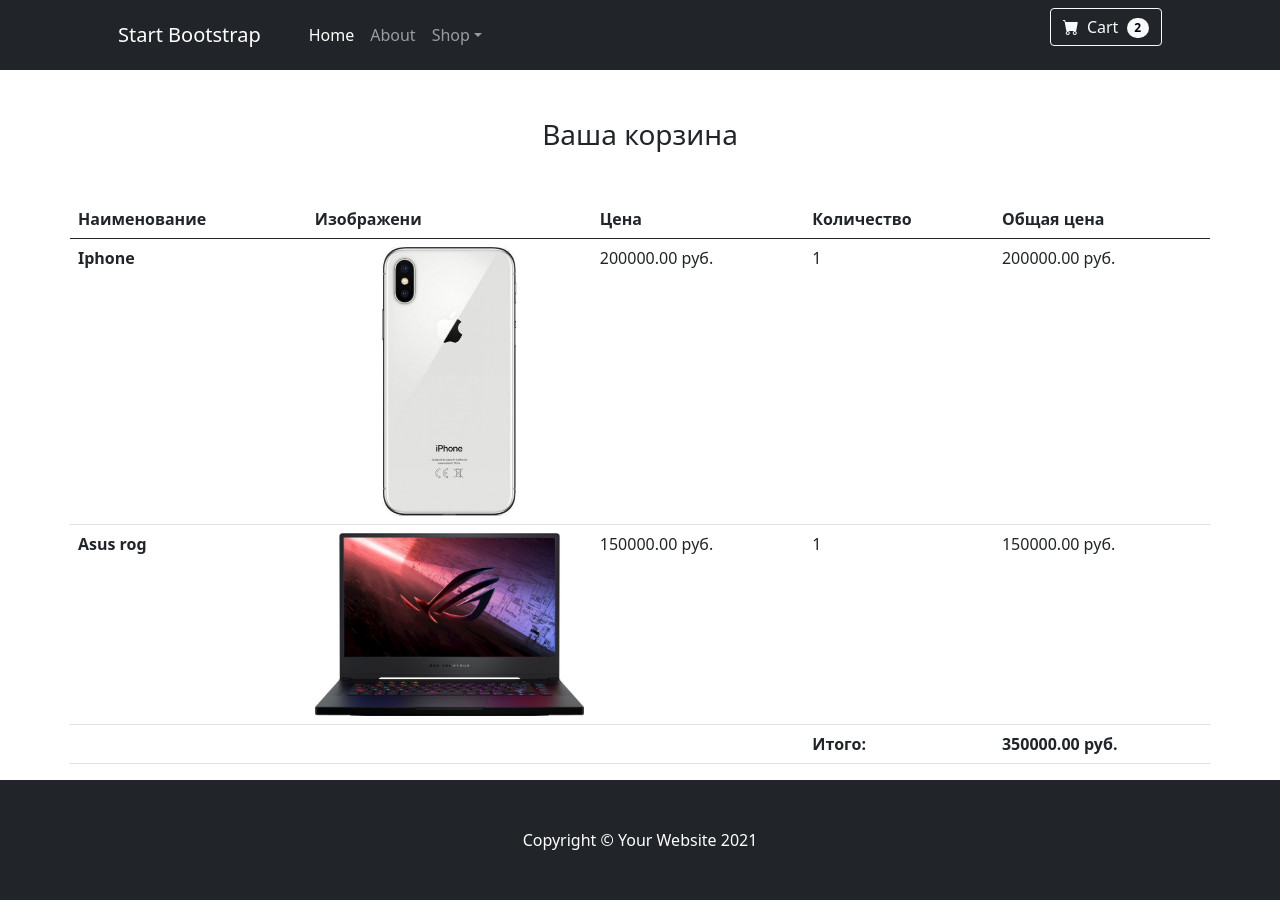
After one commit to DesalotAge/django_shop, a Django app: page /cart/ in a window 1280 px wide. The commit adds this page. Run offline with Django 3.2, Linux system fonts and the light colour scheme; a user stored in the database is signed in; data comes from the database, SQL or seed files in the repository; both versions use the stored data as it was after the commit.

Commit message:
updated cart without changing qty

```diff
--- a/main_app/mixins.py
+++ b/main_app/mixins.py
@@ -1,5 +1,6 @@
 from django.views.generic.detail import SingleObjectMixin
-from .models import Category
+from django.views.generic import View
+from .models import Category, Cart, Customer
 
 
 class CategoryDetailMixin(SingleObjectMixin):
@@ -8,3 +9,23 @@ class CategoryDetailMixin(SingleObjectMixin):
         context = super().get_context_data(**kwargs)
         context['categories'] = Category.objects.get_categories_for_left_sidebar()
         return context
+
+
+class CartMixin(View):
+
+    def dispatch(self, request, *args, **kwargs):
+        if request.user.is_authenticated:
+            customer = Customer.objects.filter(user=request.user).first()
+            if not customer:
+                customer = Customer.objects.create(
+                    user=request.user
+                )
+            cart = Cart.objects.filter(owner=customer, in_order=False).first()
+            if not cart:
+                cart = Cart.objects.create(owner=customer)
+        else:
+            cart = Cart.objects.filter(for_anonymous_user=True).first()
+            if not cart:
+                cart = Cart.objects.create(for_anonymous_user=True)
+        self.cart = cart
+        return super().dispatch(request,  *args, **kwargs)
--- a/main_app/models.py
+++ b/main_app/models.py
@@ -1,7 +1,7 @@
 from django.db import models
 from django.contrib.auth import get_user_model
 from django.contrib.contenttypes.models import ContentType
-from django.contrib.contenttypes.fields import GenericForeignKey
+from django.contrib.contenttypes.fields import GenericForeignKey, GenericRelation
 from django.urls import reverse
 
 User = get_user_model()
@@ -148,7 +148,7 @@ class CartProduct(models.Model):
 
 class Cart(models.Model):
 
-    owner = models.ForeignKey('Customer', verbose_name='Владелец', on_delete=models.CASCADE)
+    owner = models.ForeignKey('Customer', verbose_name='Владелец', on_delete=models.CASCADE, null=True)
     products = models.ManyToManyField(CartProduct, blank=True, related_name='related_cart')
     total_products = models.PositiveIntegerField(default=0)
     final_price = models.DecimalField(max_digits=9, default=0, decimal_places=2, verbose_name='Общая цена')
@@ -158,12 +158,22 @@ class Cart(models.Model):
     def __str__(self) -> str:
         return str(self.id)
 
+    def save(self, *args, **kwargs):
+        cart_data = self.products.aggregate(models.Sum('final_price'), models.Count('id'))
+        if cart_data.get('final_price__sum'):
+            self.final_price = cart_data.get('final_price__sum')
+        else:
+            self.final_price = 0
+        self.total_products = cart_data.get('id__count')
+        super().save(*args, **kwargs)
+
+
 
 class Customer(models.Model):
 
     user = models.ForeignKey(User, verbose_name='Пользователь', on_delete=models.CASCADE)
-    phone = models.CharField(max_length=20, verbose_name='Номер телефона')
-    address = models.CharField(max_length=255, verbose_name='Адрес')
+    phone = models.CharField(max_length=20, blank=True, verbose_name='Номер телефона')
+    address = models.CharField(max_length=255, blank=True, verbose_name='Адрес')
 
     def __str__(self) -> str:
         return f'Покупатель: {self.user.first_name} {self.user.last_name}'
--- a/main_app/templates/base.html
+++ b/main_app/templates/base.html
@@ -34,11 +34,13 @@
                         </li>
                     </ul>
                     <form class="d-flex">
-                        <button class="btn btn-outline-light" type="submit">
+
+                        <a class="btn btn-outline-light" type="submit" href="{% url 'cart' %}">
                             <i class="bi-cart-fill me-1"></i>
                             Cart
-                            <span class="badge bg-light ms-1 rounded-pill" style='color:black;'>0</span>
-                        </button>
+                            <span class="badge bg-light ms-1 rounded-pill" style='color:black;'>{{ cart.products.count }}</span>
+                        </a>
+
                     </form>
                 </div>
             </div>
--- /dev/null
+++ b/main_app/templates/cart.html
@@ -0,0 +1,42 @@
+{% extends 'base.html' %}
+
+
+{% block content %}
+
+    <h3 class='text-center mt-5 mb-5'>
+        Ваша корзина {% if not cart.products.count %} пуста {% endif %}
+    </h3>
+    <div class='container'>
+        <div class='row'>
+            <table class="table col-12">
+                <thead>
+                    <tr>
+                        <th scope="col">Наименование</th>
+                        <th scope="col">Изображени</th>
+                        <th scope="col">Цена</th>
+                        <th scope="col">Количество</th>
+                        <th scope="col">Общая цена</th>
+                    </tr>
+                </thead>
+                <tbody>
+
+                    {% for product in cart.products.all %}
+                        <tr>
+                            <th scope="row">{{ product.content_object.title }}</th>
+                            <td class='w-25'><img src="{{ product.content_object.image.url }}" class='img-fluid'></td>
+                            <td>{{ product.content_object.price }} руб.</td>
+                            <td>{{ product.qty }}</td>
+                            <td>{{ product.final_price }} руб.</td>
+                        </tr>
+                    {% endfor %}
+                    <tr>
+                        <td colspan='3'> </td>
+                        <td><strong> Итого: </strong> </td>
+                        <td> <strong>{{cart.final_price}} руб. </strong> </td>
+                    </tr>
+                </tbody>
+            </table>
+
+        </div>
+    </div>
+{% endblock content %}
--- a/main_app/templates/product_detail.html
+++ b/main_app/templates/product_detail.html
@@ -21,7 +21,9 @@
                     <h3> {{product.title}} </h3>
                     <p> Цена: {{product.price}} руб. </p>
                     <p> Описание: {{ product.description}}</p>
+                    <hr>
 
+                    <a class='btn btn-danger' href='{% url 'add_to_cart' ct_model=ct_model slug=product.slug %}'>Добавить в корзину</a>
 
                 </div>
                 <div class='mt-5'>
--- a/main_app/urls.py
+++ b/main_app/urls.py
@@ -4,5 +4,7 @@ from . import views
 urlpatterns = [
     path('', views.BaseView.as_view(), name='base'),
     path('products/<str:ct_model>/<str:slug>/', views.ProductDetailView.as_view(), name='product_detail'),
-    path('category/<str:slug>/', views.CategoryDetailView.as_view(), name='category_detail')
+    path('category/<str:slug>/', views.CategoryDetailView.as_view(), name='category_detail'),
+    path('cart/', views.CartView.as_view(), name='cart'),
+    path('add-to-cart/<str:ct_model>/<str:slug>/', views.AddToCartView.as_view(), name='add_to_cart')
 ]
--- a/main_app/views.py
+++ b/main_app/views.py
@@ -1,11 +1,13 @@
 from django.shortcuts import render
+from django.http import HttpResponseRedirect
 from django.views.generic import DetailView, View
+from django.contrib.contenttypes.models import ContentType
 
-from .models import  Notebook, Smartphone, Category, LatestProducts
-from .mixins import CategoryDetailMixin
+from .models import  Notebook, Smartphone, Category, LatestProducts, Cart, Customer, CartProduct
+from .mixins import CategoryDetailMixin, CartMixin
 
 
-class BaseView(View):
+class BaseView(CartMixin, CategoryDetailMixin, View):
 
     def get(self, request, *args, **kwargs):
         categories = Category.objects.get_categories_for_left_sidebar()
@@ -13,11 +15,12 @@ class BaseView(View):
         context = {
             'categories': categories,
             'products': products,
+            'cart': self.cart,
         }
         return render(request, 'base.html', context)
 
 
-class ProductDetailView(CategoryDetailMixin, DetailView):
+class ProductDetailView(CartMixin, CategoryDetailMixin, DetailView):
 
     CT_MODEL_MODEL_CLASS = {
         'notebook': Notebook,
@@ -33,11 +36,47 @@ class ProductDetailView(CategoryDetailMixin, DetailView):
     template_name = 'product_detail.html'
     slug_url_kwarg = 'slug'
 
+    def get_context_data(self, **kwargs):
+        context = super().get_context_data(**kwargs)
+        context['ct_model'] = self.model._meta.model_name
+        return context
 
-class CategoryDetailView(CategoryDetailMixin, DetailView):
+class CategoryDetailView(CartMixin, CategoryDetailMixin, DetailView):
 
     model = Category
     queryset = Category.objects.all()
     context_object_name = 'category'
     template_name = 'category_detail.html'
     slug_url_kwarg = 'slug'
+
+
+class AddToCartView(CartMixin, CategoryDetailMixin, View):
+
+    def get(self, request, *args, **kwargs):
+        product_slug = kwargs.get('slug')
+        ct_model = kwargs.get('ct_model')
+        content_type = ContentType.objects.get(model=ct_model)
+        product = content_type.model_class().objects.get(slug=product_slug)
+        cart_product, created = CartProduct.objects.get_or_create(
+            user=self.cart.owner,
+            cart=self.cart,
+            content_type=content_type,
+            object_id=product.id,
+            final_price=product.price,
+        )
+        print(created)
+        if created:
+            self.cart.products.add(cart_product)
+            self.cart.save()
+        return HttpResponseRedirect('/cart/')
+
+
+class CartView(CartMixin, View):
+
+    def get(self, request, *args, **kwargs):
+        categories = Category.objects.get_categories_for_left_sidebar()
+        context = {
+            'categories': categories,
+            'cart': self.cart,
+        }
+        return render(request, 'cart.html', context)
```
Also changed, not shown: db.sqlite3, main_app/migrations/0007_alter_cart_owner.py (added), main_app/migrations/0008_auto_20210605_0000.py (added).
